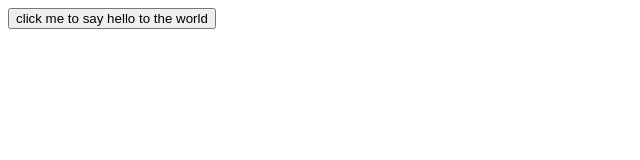
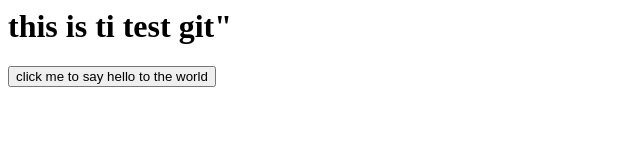
Before and after one commit to xpeedrider/hello-world, a plain HTML site: page index.html in a window 1280 px wide. Shown: the whole page, without its empty margins (0-640 px from the left). Drawn offline with Linux system fonts and the light colour scheme.

Commit message:
modified index

```diff
--- a/index.html
+++ b/index.html
@@ -8,6 +8,7 @@ document.getElementById("hello").innerHTML = "Hello World !!";
 </script>
 </head>
 <body>
+<h1>this is ti test git"</h1>
 <button type="button" onclick="hello()" >click me to say hello to the world</button>
 <p id="hello"><p>
 <body>
```
